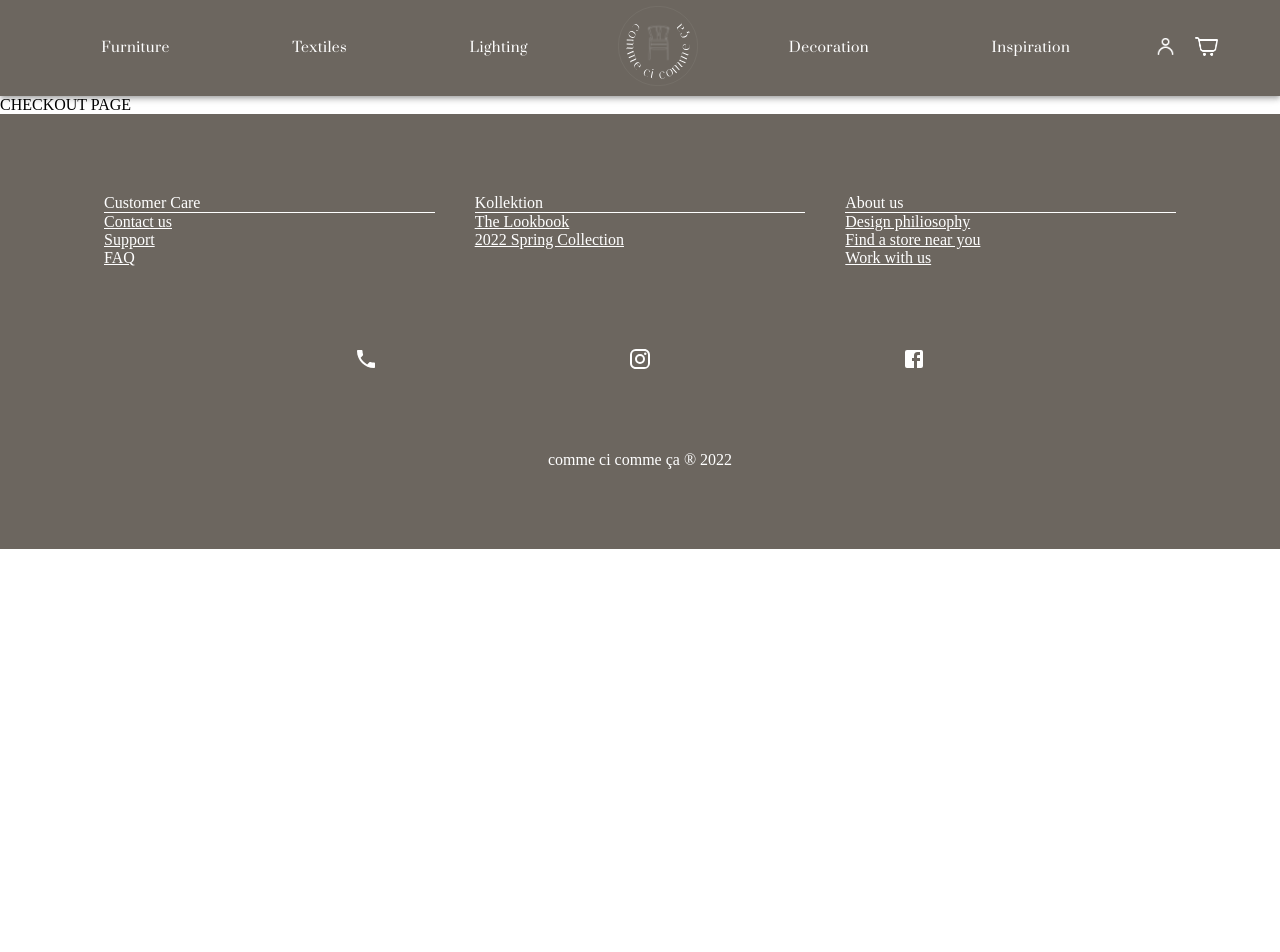
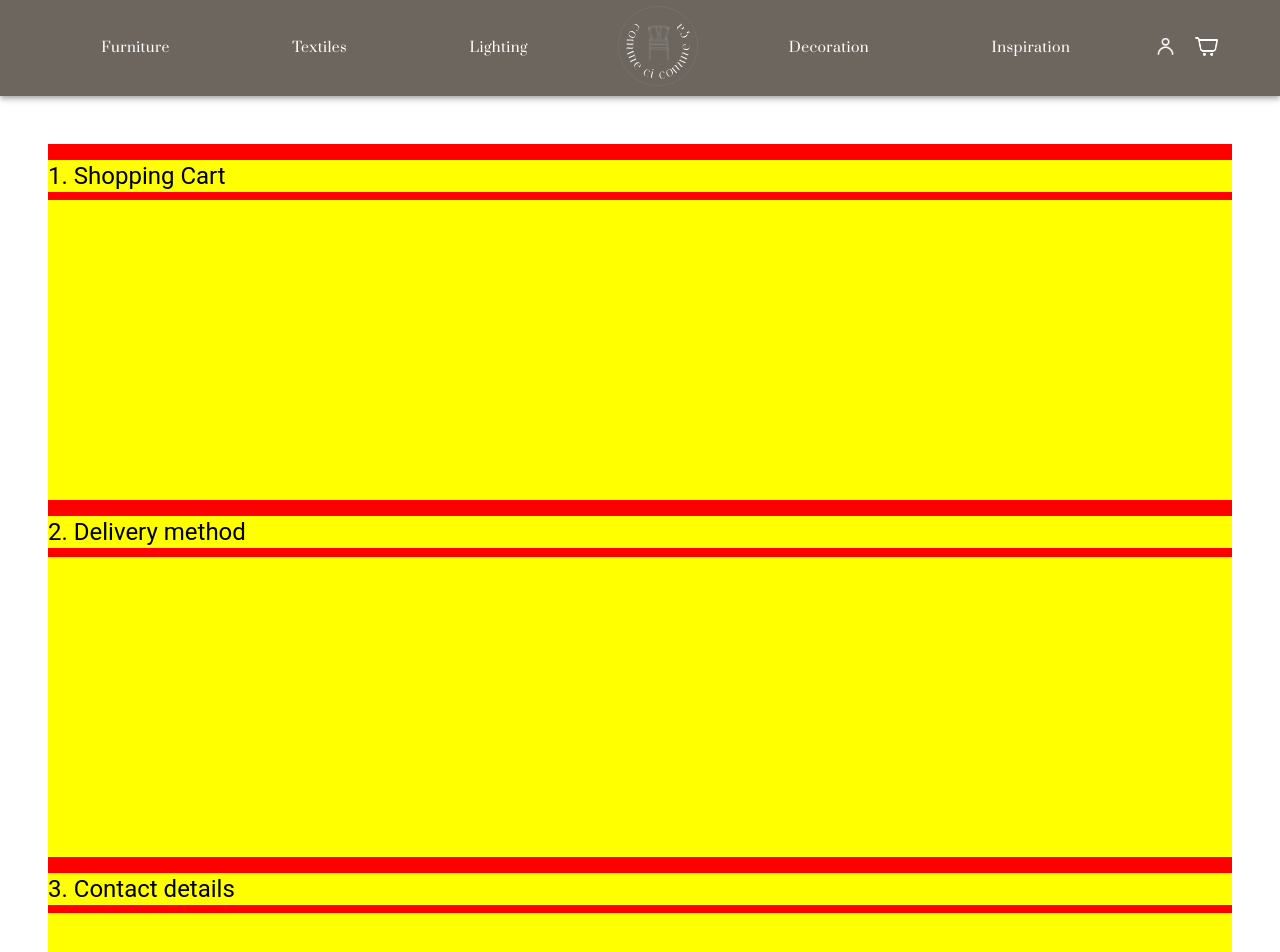
Before and after one commit to mirrenil/commeci-commeca-webbshop, a React (Create React App) app: page /checkoutpage in a window 1280 px wide. Shown: the top 952 px of the page. Before the commit the page ends 800 px from the top, so only its background shows below. Built offline with nearby package versions, Linux system fonts and the light colour scheme; a web font is replaced by a local one.

Commit message:
prepared layout for styling

```diff
--- a/src/components/CheckoutPage.tsx
+++ b/src/components/CheckoutPage.tsx
@@ -1,4 +1,64 @@
+import { Box, Button, Typography } from "@mui/material";
+
 function CheckoutPage() {
-  return <div>CHECKOUT PAGE</div>
+  return (
+    <div style={{ display: "flex", flexDirection: "column", background: "red", margin: "3rem"}}>
+      <Typography variant="h5" gutterBottom style={{ background: "yellow", marginTop: "1rem"}}>
+        1. Shopping Cart
+      </Typography>
+      <Box
+      sx={{
+        height: 300,
+        backgroundColor: "yellow",
+      }}
+    />
+
+    <Typography variant="h5" gutterBottom style={{ background: "yellow", marginTop: "1rem"}}>
+        2. Delivery method
+      </Typography>
+      <Box
+      sx={{
+        height: 300,
+        backgroundColor: "yellow",
+      }}
+    />
+
+    <Typography variant="h5" gutterBottom style={{ background: "yellow", marginTop: "1rem"}}>
+        3. Contact details
+      </Typography>
+      <Box
+      sx={{
+        height: 300,
+        backgroundColor: "yellow",
+      }}
+    />
+
+    <Typography variant="h5" gutterBottom style={{ background: "yellow", marginTop: "1rem"}}>
+        4. Payment method
+      </Typography>
+      <Box
+      sx={{
+        height: 300,
+        backgroundColor: "yellow",
+      }}
+    />
+
+    <Button
+            size="large"
+            variant="contained"
+            style={{
+              margin: "2rem",
+              width: "400px",
+              backgroundColor: "#CAC2B9",
+              color: "black",
+              letterSpacing: "3px",
+            }}
+          >
+            Confirm purchase
+    </Button>
+
+    </div>
+  );
 }
+
 export default CheckoutPage;
```
